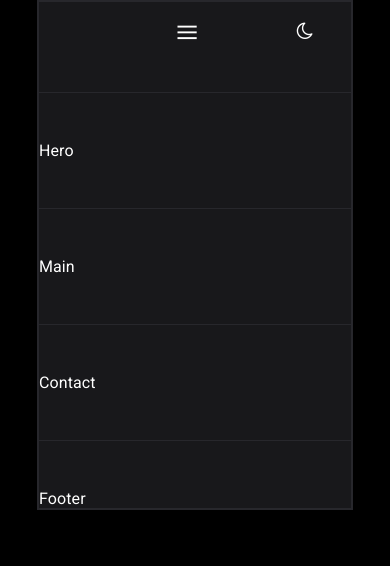
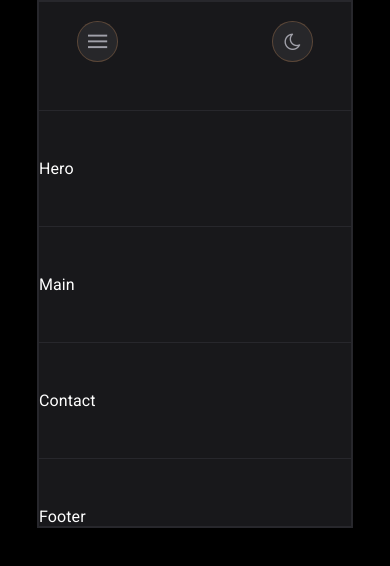
Before and after one commit to rezgui-yassine/portfolio, a React (Vite) app: page / in a window 390 px wide. Shown: the top 566 px of the page. Built offline with nearby package versions, Linux system fonts and the light colour scheme.

Commit message:
add table of content Header.css

```diff
--- a/src/components/1-header/Header.jsx
+++ b/src/components/1-header/Header.jsx
@@ -5,17 +5,16 @@ function Header() {
   const [showModal, setShowModal] = useState(false);
   return (
     <header className=" flex">
-      {/* for make the nav in the center */}
-      <div></div>
-
-      <button
+       <button
         onClick={() => {
           setShowModal(true);
         }}
-        className="menu icon-menu"
+        className="menu icon-menu flex"
       >
+      </button>
+      {/* for make the nav in the center */}
+      <div/>
 
-      </button>
 
       <nav>
         <ul className="flex">
@@ -36,7 +35,7 @@ function Header() {
           </li>
         </ul>
       </nav>
-      <button >
+      <button className="mode flex" >
         <span className="icon-moon-o"></span>
       </button>
       {showModal && (
--- a/src/components/1-header/header.css
+++ b/src/components/1-header/header.css
@@ -1,3 +1,21 @@
+/* =============
+ table of contents
+===============
+
+1. Header Design
+2. Icons button
+3.  modal == pop up
+4. Responsive Design(media query)
+
+*/
+
+
+
+
+/* ===============
+   1. Header Design
+================ */
+
 header.flex {
   justify-content: space-between;
   padding: 0 2.4rem;
@@ -30,17 +48,47 @@ header button {
   font-size: 1.2rem;
 }
 
-header button .menu {
-  display: none;
-}
 
+/* ===============
+   2. Icons button
+================ */
 
 
 /* iconButton */
-header icon-menu , header icon-moon-o {
-  background-color: aliceblue;
+header .icon-menu , header button.mode {
+  background-color: var(--bgHeader);
+  text-align: center;
+  justify-content: center;
+  height: 2.4rem;
+  width: 2.4rem;
+  border-radius: 50%;
+  color: var(--subtitle);
+  border: 1px solid rgba(244, 165, 96, 0.249);
+  transition: 0.2s;
+
 }
 
+header .icon-menu:hover , header button.mode:hover {
+  color: var(--title);
+  border: 1px solid rgba(244, 165, 96);
+
+}
+header .icon-clear{
+  font-size: 1.5rem;
+  color: var(--subtitle);
+  transition: 0.3s;
+
+}
+header .icon-clear:hover{
+  font-size: 1.7rem;
+  color: crimson;
+  rotate: 180deg;
+
+}
+
+/* ===============
+  3.  Modal == pop up
+================ */
 
 
 /* model css */
@@ -53,6 +101,9 @@ header .fixed {
 }
 
 
+/* ===============
+   4. Responsive Design(media query)
+================ */
 
 @keyframes mymove {
   0%   {scale: 0;}
@@ -96,13 +147,17 @@ header .fixed ul.modal li:first-child {
 
 
 
+header button.menu {
+  display: none;
+}
+
 
 @media (max-width: 700px) {
   header.flex nav {
     display: none;
   }
 
-  header button .menu {
-    display: none;
+  header button.menu {
+    display: block;
   }
 }
--- a/src/index.css
+++ b/src/index.css
@@ -1,76 +1,74 @@
-@import url('https://fonts.googleapis.com/css2?family=Roboto:wght@100;300;400;500;700&display=swap');
+@import url("https://fonts.googleapis.com/css2?family=Roboto:wght@100;300;400;500;700&display=swap");
 
-html{
-font-family: 'Roboto', sans-serif;
-letter-spacing: 0.1px;
+html {
+  font-family: "Roboto", sans-serif;
+  letter-spacing: 0.1px;
 }
 
 /* html {box-sizing: border-box;}
 
 *, *:before, *:after {box-sizing: inherit;}   */
-*{
+* {
   margin: 0;
   padding: 0;
-
-
 }
 
-:root{
-  --primary:#000;
-  --secondary :rgb(24,24,27);
-  --border : rgba(63,63,70,0.4);
-  --title:rgb(244,244,245);
-  --subtitle:rgb(161,161,170);
-  --bgHeader: rgb(39,39,42);
-  --blue: rgb(93,188,252);
+:root {
+  --primary: #000;
+  --secondary: rgb(24, 24, 27);
+  --border: rgba(63, 63, 70, 0.4);
+  --title: rgb(244, 244, 245);
+  --subtitle: rgb(161, 161, 170);
+  --bgHeader: rgb(39, 39, 42);
+  --blue: rgb(93, 188, 252);
 }
 
-
-.light{
-  --primary:#fff;
-
+.light {
+  --primary: #fff;
 }
 
-body{
+body {
   background-color: var(--primary);
   color: #fff;
 }
 
-
-.container{
+.container {
   border: 2px solid var(--border);
   width: 80%;
   margin-left: auto;
   margin-right: auto;
-  background-color:var( --secondary)   ;
+  background-color: var(--secondary);
 }
-.divider{
+.divider {
   border-bottom: 1px solid var(--border);
   margin: 3rem 0;
 }
-li{
+li {
   list-style: none;
 }
-a{
-all:unset;
+a {
+  all: unset;
   transition: 0.2s;
 }
 
-a:hover{
+a:hover {
   cursor: pointer;
 }
 
-.flex{
+.flex {
   display: flex;
   align-items: center;
-
-
-
 }
-.border{
+.border {
   border: 1px solid red;
 }
 
-button{
+button {
   all: unset;
 }
+button:hover {
+  cursor: pointer;
+}
+button:active {
+  scale: 0.9;
+}
```
